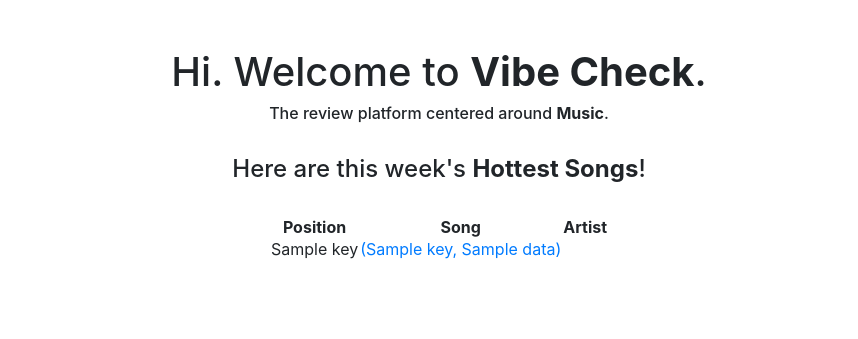
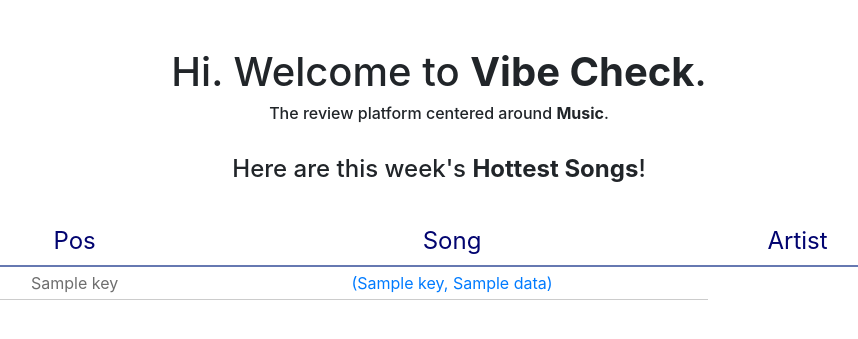
Before and after one commit to hrishikr/Vibe-Check, a Flask app: template flask_app/templates/index.html in a window 1280 px wide. Shown: the part 56-395 px from the top of the page, without its empty margins (201-1059 px from the left). Run offline with Flask 2, Linux system fonts and the light colour scheme; the template is opened without the code that fills it: values that come from a table or form of the project are taken from there, most other values are stand-ins (such as "Sample title", 1, 10 or a date in 2020); some libraries are stand-ins or nearby versions.

Commit message:
table looking beautiful, image no longer pixellated

```diff
--- a/flask_app/client.py
+++ b/flask_app/client.py
@@ -12,7 +12,7 @@ class Track(object):
         self.id = track_json['id']
         self.name = track_json['name']
         self.artist = track_json['album']['artists'][0]['name']
-        self.image = track_json['album']['images'][2]['url']
+        self.image = track_json['album']['images'][0]['url']
         self.album_name = track_json['album']['name']
         self.type = "Track"
 
--- a/flask_app/music/routes.py
+++ b/flask_app/music/routes.py
@@ -35,9 +35,9 @@ def index():
 def query_results(query, input_type):
     try:
         results = client.get_search_results(query=query, search_type=input_type)
-        return render_template('query_results.html', results=results, input_type=input_type, query=query)
+        return render_template('query_results.html', results=results, input_type=input_type, query=query, form = SearchForm())
     except ValueError as err:
-        return render_template('query_results.html', error_msg=err)
+        return render_template('query_results.html', error_msg=err, form = SearchForm())
 
 
 @music.route("/music/<music_id>?<input_type>", methods=["GET", "POST"])
--- a/flask_app/templates/index.html
+++ b/flask_app/templates/index.html
@@ -35,6 +35,35 @@
 {% endblock %}
 {% block content %}
 
+<style>
+    #hor-minimalist-b {
+        font-size: 16px;
+        background: #fff;
+        width: 90%;
+        border-collapse: collapse;
+        text-align: left;
+    }
+
+    #hor-minimalist-b th {
+        font-size: 24px;
+        font-weight: normal;
+        color: rgb(2, 4, 112);
+        padding: 10px 8px;
+        border-bottom: 2px solid #6678b1;
+    }
+
+    #hor-minimalist-b td {
+        border-bottom: 1px solid #ccc;
+        color: rgb(110, 110, 110);
+        padding: 6px 8px;
+    }
+
+    #hor-minimalist-b tbody tr:hover a
+    {
+        color: #009;
+    }
+</style>
+
 <div class="container">
     <br>
     <br>
@@ -45,23 +74,40 @@
 </div>
 <div class="container-fluid maxWidth">
     <center>
-        <table>
+        <table id="hor-minimalist-b">
+            <thead>
                 <tr>
-                <th><center>Position</center></th>
-                <th><center>Song</center></th>
-                <th><center>Artist</center></th>
+                    <th>
+                        <center>Pos</center>
+                    </th>
+                    <th>
+                        <center>Song</center>
+                    </th>
+                    <th>
+                        <center>Artist</center>
+                    </th>
+                    <th></th>
                 </tr>
+            </thead>
             <br>
             <h4>Here are this week's <strong>Hottest Songs</strong>!</h4>
             <br>
+            <tbody>
                 {% for key, values in data.items() %}
                 <tr>
-                <td><center>{{ key }}</center></td>
+                    <td>
+                        <center>{{ key }}</center>
+                    </td>
                     {% for i in values %}
                     {% if loop.index == 1 %}
-                <td><a href="{{ url_for('music.music_detail', music_id=songs[key - 1].id, input_type=songs[key - 1].type) }}"><center>{{ i }}</center></a></td>
+                    <td><a
+                            href="{{ url_for('music.music_detail', music_id=songs[key - 1].id, input_type=songs[key - 1].type) }}">
+                            <center>{{ i }}</center>
+                        </a></td>
                     {% elif loop.index < 3 %}
-                <td><center>{{ i }}</center></td>
+                    <td>
+                        <center>{{ i }}</center>
+                    </td>
                     {% else %}
                     <td><img src="{{ i }}" /></td>
                     {% endif %}
@@ -70,13 +116,10 @@
                     {% endfor %}
                 </tr>
                 {% endfor %}
+            </tbody>
 
         </table>
     </center>
 </div>
 
-
-
-
-
 {% endblock %}
```
Also changed, not shown: flask_app/templates/music_detail.html (+8 -8 lines), flask_app/templates/query_results.html (+37 -6 lines). Lines whose indentation alone changed are shown as unchanged.
